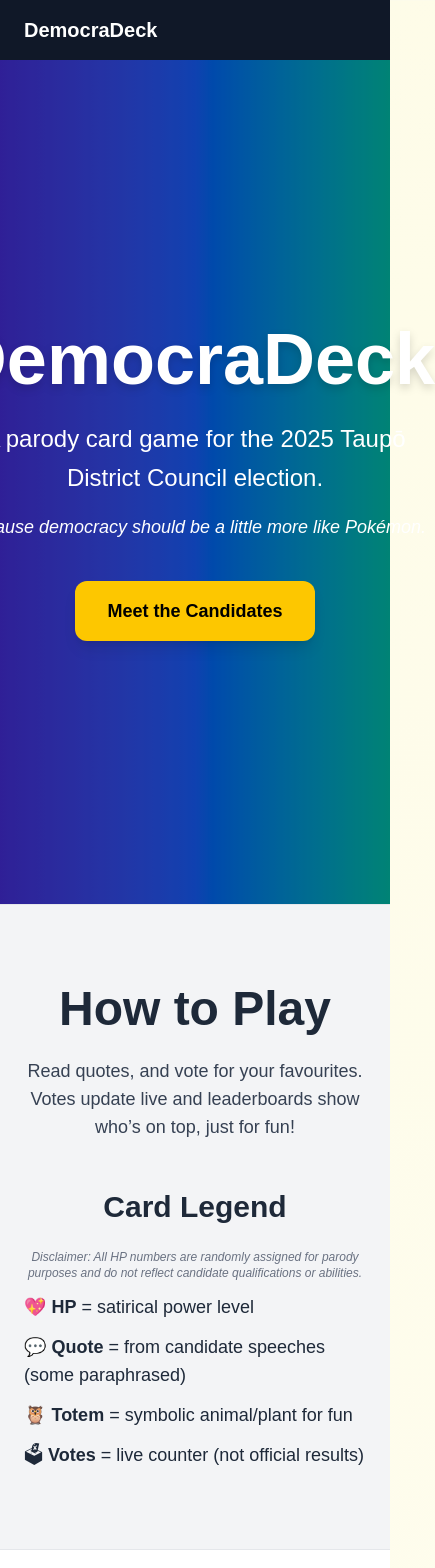
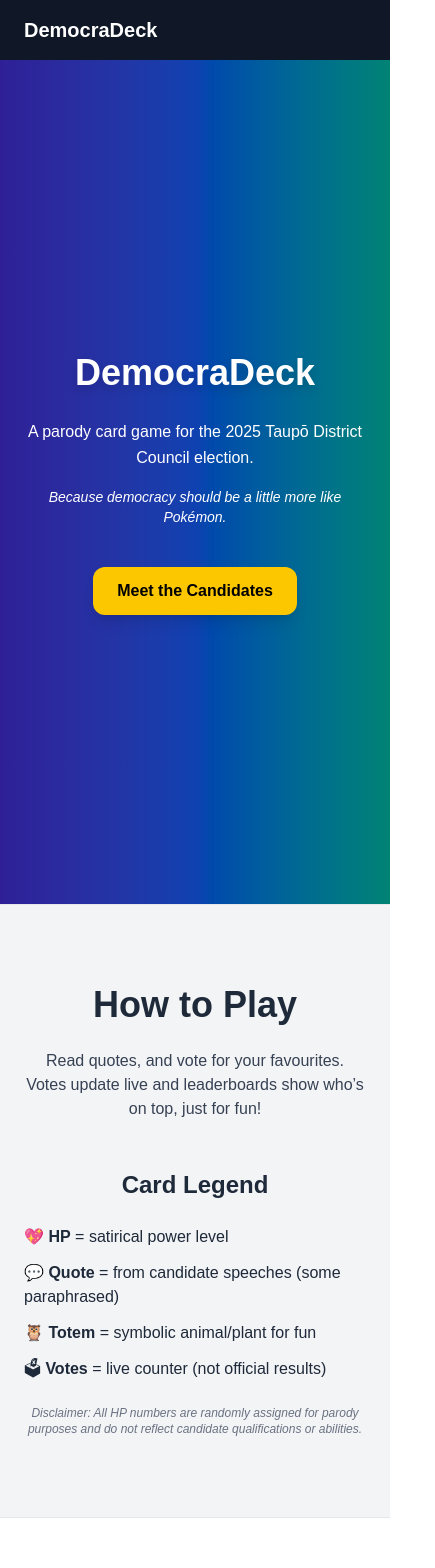
Before and after one commit to nativlynz-pixel/democradeck, a Next.js app: page / in a window 390 px wide. Shown: the top 1568 px of the page, 435 px wide, since content can reach past the window. Built offline with nearby package versions, Linux system fonts and the light colour scheme; no server answers; the database is empty.

Commit message:
page.tsx

```diff
--- a/app/page.tsx
+++ b/app/page.tsx
@@ -1,4 +1,4 @@
-"use client";
+'use client';
 
 import { useState, useEffect } from "react";
 import { candidates as initialCandidates } from "./data/candidates";
@@ -14,8 +14,6 @@ import {
   Droplet,
   TreePine,
   Mountain,
-  Facebook,
-  Rss,
 } from "lucide-react";
 
 export default function Home() {
@@ -88,19 +86,14 @@ export default function Home() {
     .sort((a, b) => (votes[b.id] || 0) - (votes[a.id] || 0));
 
   const getWardIcon = (candidate: Candidate) => {
-    if (candidate.category === "mayor")
-      return <Crown className="w-4 h-4 text-white" />;
-    if (candidate.ward.toLowerCase().includes("māori"))
-      return <Feather className="w-4 h-4 text-white" />;
-    if (candidate.ward.toLowerCase().includes("taup"))
-      return <Droplet className="w-4 h-4 text-white" />;
+    if (candidate.category === "mayor") return <Crown className="w-4 h-4 text-white" />;
+    if (candidate.ward.toLowerCase().includes("māori")) return <Feather className="w-4 h-4 text-white" />;
+    if (candidate.ward.toLowerCase().includes("taup")) return <Droplet className="w-4 h-4 text-white" />;
     if (
       candidate.ward.toLowerCase().includes("turangi") ||
       candidate.ward.toLowerCase().includes("tongariro")
-    )
-      return <TreePine className="w-4 h-4 text-white" />;
-    if (candidate.ward.toLowerCase().includes("mangakino"))
-      return <Mountain className="w-4 h-4 text-white" />;
+    ) return <TreePine className="w-4 h-4 text-white" />;
+    if (candidate.ward.toLowerCase().includes("mangakino")) return <Mountain className="w-4 h-4 text-white" />;
     return null;
   };
 
@@ -118,13 +111,24 @@ export default function Home() {
       </nav>
 
       {/* HERO */}
-      <section id="hero" className="relative bg-gradient-to-r from-indigo-700 via-blue-600 to-teal-500 text-white min-h-screen flex flex-col items-center justify-center text-center px-6">
+      <section id="hero" className="relative bg-gradient-to-r from-indigo-700 via-blue-600 to-teal-500 text-white min-h-screen flex flex-col items-center justify-center text-center px-4">
         <div className="absolute inset-0 bg-black/30" />
-        <div className="relative z-10 max-w-4xl">
-          <h1 className="text-7xl sm:text-8xl font-extrabold mb-6 drop-shadow-lg">DemocraDeck</h1>
-          <p className="text-2xl mb-4 leading-relaxed">A parody card game for the 2025 Taupō District Council election.</p>
-          <p className="italic text-lg mb-10">Because democracy should be a little more like Pokémon.</p>
-          <a href="#candidates" className="inline-block px-8 py-4 bg-yellow-400 text-black font-bold text-lg rounded-xl shadow-lg hover:bg-yellow-500 transition">Meet the Candidates</a>
+        <div className="relative z-10 w-full max-w-3xl">
+          <h1 className="text-4xl sm:text-6xl md:text-7xl font-extrabold mb-6 drop-shadow-lg leading-tight">
+            DemocraDeck
+          </h1>
+          <p className="text-base sm:text-lg md:text-2xl mb-4 leading-relaxed">
+            A parody card game for the 2025 Taupō District Council election.
+          </p>
+          <p className="italic text-sm sm:text-base md:text-lg mb-10">
+            Because democracy should be a little more like Pokémon.
+          </p>
+          <a
+            href="#candidates"
+            className="inline-block px-6 py-3 sm:px-8 sm:py-4 bg-yellow-400 text-black font-bold text-base sm:text-lg rounded-xl shadow-lg hover:bg-yellow-500 transition"
+          >
+            Meet the Candidates
+          </a>
         </div>
       </section>
 
@@ -137,30 +141,26 @@ export default function Home() {
 
       {/* HOW TO PLAY */}
       <section id="howto" className="bg-gray-100 py-20 px-6 text-center border-t border-gray-200">
-        <h2 className="text-5xl font-bold mb-6">How to Play</h2>
-        <p className="max-w-3xl mx-auto text-gray-700 mb-12 text-lg">
+        <h2 className="text-4xl sm:text-5xl font-bold mb-6">How to Play</h2>
+        <p className="max-w-3xl mx-auto text-gray-700 mb-12 text-base sm:text-lg">
           Read quotes, and vote for your favourites. Votes update live and leaderboards show who’s on top, just for fun!
         </p>
-        <h3 className="text-3xl font-bold mb-6">Card Legend</h3>
-        <ul className="max-w-xl mx-auto text-left space-y-3 text-gray-800 text-lg">
-          <p className="text-xs text-gray-500 mt-6 italic text-center">
-  Disclaimer: All HP numbers are randomly assigned for parody purposes and do not reflect candidate qualifications or abilities.
-</p>
-
+        <h3 className="text-2xl sm:text-3xl font-bold mb-6">Card Legend</h3>
+        <ul className="max-w-xl mx-auto text-left space-y-3 text-gray-800 text-base sm:text-lg">
           <li>💖 <b>HP</b> = satirical power level</li>
           <li>💬 <b>Quote</b> = from candidate speeches (some paraphrased)</li>
           <li>🦉 <b>Totem</b> = symbolic animal/plant for fun</li>
           <li>🗳 <b>Votes</b> = live counter (not official results)</li>
         </ul>
+        <p className="text-xs text-gray-500 mt-6 italic text-center">
+          Disclaimer: All HP numbers are randomly assigned for parody purposes and do not reflect candidate qualifications or abilities.
+        </p>
       </section>
 
-      {/* CANDIDATES + LEADERBOARD SIDE BY SIDE */}
-      <section id="candidates" className="bg-white py-20 px-6 border-t border-gray-200 max-w-7xl mx-auto">
-        <div className="grid grid-cols-1 lg:grid-cols-3 gap-12">
-          {/* Candidates */}
-          <div className="lg:col-span-2">
-            <h2 className="text-5xl font-bold text-center mb-12">Meet the Candidates</h2>
-            <div className="grid grid-cols-1 sm:grid-cols-2 md:grid-cols-2 xl:grid-cols-3 gap-8 justify-items-center">
+      {/* CANDIDATES + LEADERBOARD */}
+      <section id="candidates" className="bg-white py-20 px-4 sm:px-6 border-t border-gray-200 max-w-7xl mx-auto">
+        <h2 className="text-4xl sm:text-5xl font-bold text-center mb-12">Meet the Candidates</h2>
+        <div className="grid grid-cols-1 sm:grid-cols-2 xl:grid-cols-3 gap-8 justify-items-center">
           {initialCandidates
             .filter((c) => c.id !== "katrin-wilson")
             .map((candidate: Candidate) => (
@@ -171,11 +171,13 @@ export default function Home() {
               />
             ))}
         </div>
-          </div>
+      </section>
 
-          {/* Leaderboard */}
-          <aside className="lg:col-span-1">
-            <section className="bg-white rounded-2xl shadow-lg p-6 mb-8">
+      {/* LEADERBOARDS */}
+      <section id="leaderboard" className="bg-gray-50 py-20 px-4 sm:px-6 border-t border-gray-200 max-w-7xl mx-auto">
+        <div className="grid grid-cols-1 md:grid-cols-2 gap-12">
+          {/* Mayor Leaderboard */}
+          <section className="bg-white rounded-2xl shadow-lg p-6">
             <h2 className="text-2xl font-bold mb-4 text-center">Mayor Leaderboard</h2>
             <ul className="space-y-2">
               {mayorLeaderboard
@@ -200,6 +202,7 @@ export default function Home() {
             </ul>
           </section>
 
+          {/* Councillor Leaderboard */}
           <section className="bg-white rounded-2xl shadow-lg p-6">
             <h2 className="text-2xl font-bold mb-4 text-center">Councillor Leaderboard</h2>
             <ul className="space-y-2">
@@ -224,7 +227,6 @@ export default function Home() {
                 ))}
             </ul>
           </section>
-          </aside>
         </div>
       </section>
 
@@ -233,11 +235,8 @@ export default function Home() {
         <div className="max-w-6xl mx-auto px-6 flex flex-col md:flex-row justify-between items-center gap-6">
           <p className="text-sm">© {new Date().getFullYear()} DemocraDeck — A parody project for civic fun ✨</p>
           <div className="flex space-x-6">
-
             <a href="https://epitomeofcoolness.com/" target="_blank" className="hover:text-white">
-          <i className="fas fa-spa w-6 h-6 text-pink-500"></i> {/* flower-ish */}
-
-
+              <i className="fas fa-spa w-6 h-6 text-pink-500"></i>
             </a>
           </div>
         </div>
```
Lines whose indentation alone changed are shown as unchanged.
